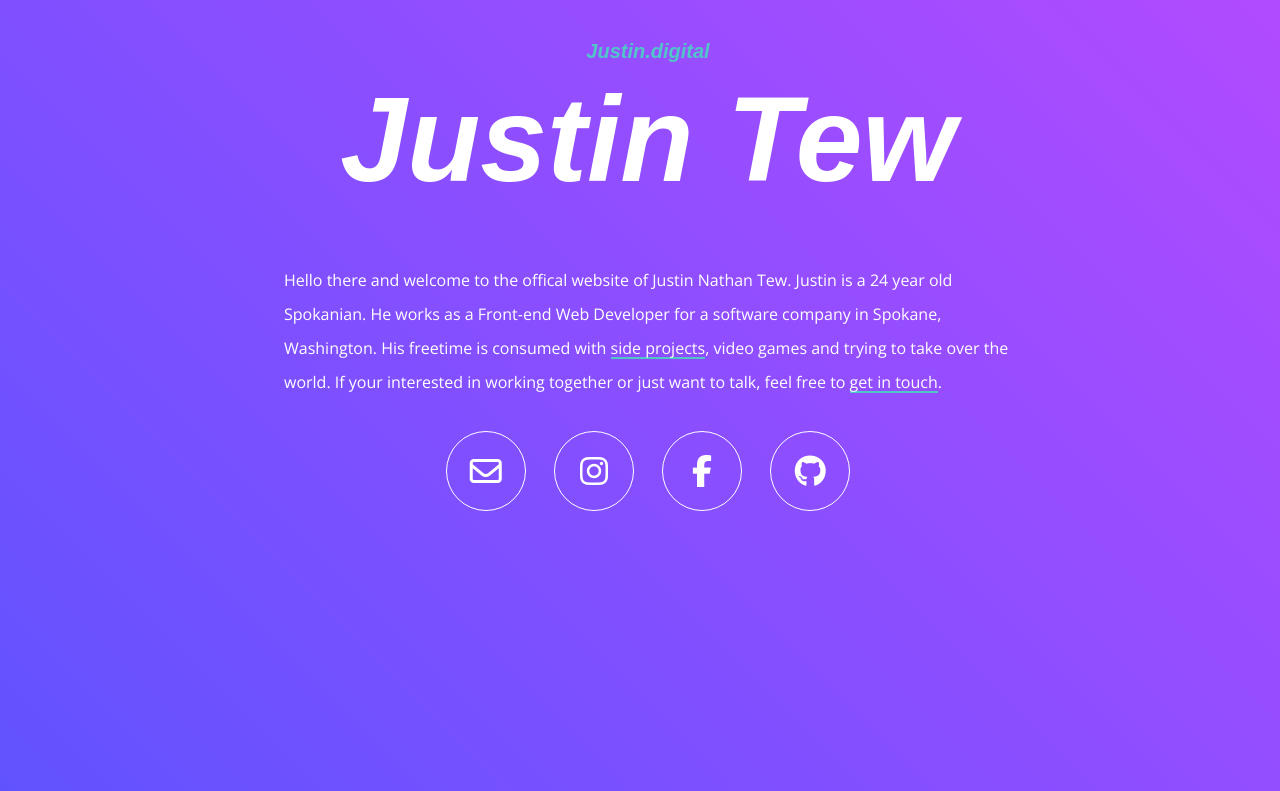
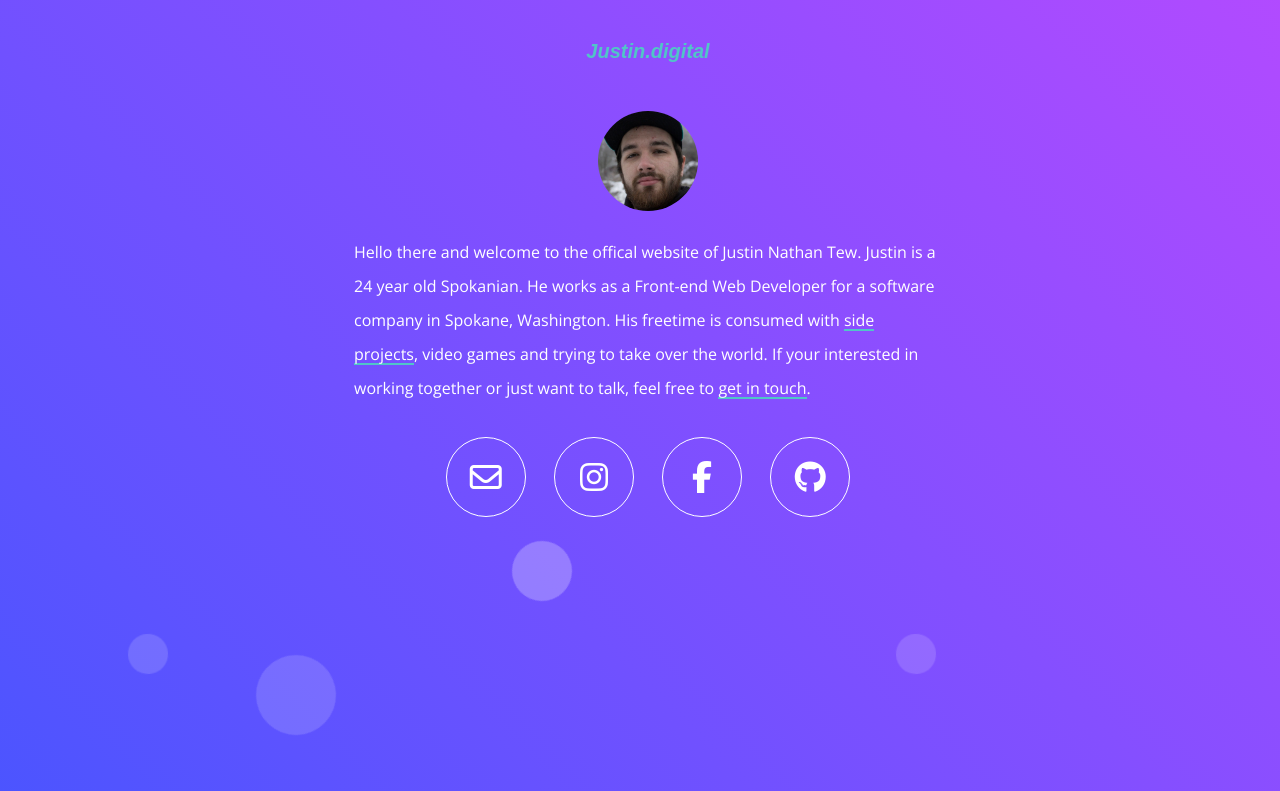
Before and after one commit to gustsu/OLD_2017_justin.digital, a plain HTML site: page index.html in a window 1280 px wide. Shown: the top 791 px of the page. Drawn offline with nearby package versions, Linux system fonts and the light colour scheme; a web font is replaced by a local one.

Commit message:
fixed everything

```diff
--- a/assets/scss/styles.scss
+++ b/assets/scss/styles.scss
@@ -11,9 +11,11 @@ body {
 body {
   font-family: 'Open Sans', sans-serif;
   color:#fff;
+}
+
+body {
   overflow-x: hidden;
 }
-
 
 
 html {
@@ -57,8 +59,17 @@ p {
     line-height: 25px;
 }
 
-p:first-of-type {
-  margin-top: 2em;
+.me {
+    text-align: center;
+    display: block;
+    border-radius: 100%;
+    margin: 2em auto 0em;
+    width: 100px;
+    height: 100px;
+    transition: all .25s;
+    &:hover {
+      transform:scale(1.1);
+    };
 }
 
 
@@ -135,7 +146,7 @@ nav.row {
 }
 
 .content-container{
-    max-width: 760px;
+    max-width: 620px;
     width: 85%;
     margin: 0 auto;
     display: block;
@@ -232,26 +243,71 @@ nav.row {
 }
 
 
+.bg-bubbles {
+  display: none;
+}
 
-.bg-bubbles{
-  position: relative;
-  top: 0px;
+@-webkit-keyframes square {
+  0%   { bottom:-25%; }
+  100% { bottom: 120%; transform: rotate(600deg);  }
+}
+@keyframes square {
+  0%   { bottom:-25%; }
+  100% { bottom: 120%; transform: rotate(600deg);}
+}
+
+@media screen and (min-width: 375px) {
+  p {
+      font-size: 16px;
+      line-height: 34px;
+  }
+  .social-container {
+    a {
+      margin-right: .75em;
+    }
+  }
+
+}
+
+@media screen and (min-width: 520px) {
+  h1 {
+    font-size:4.25em;
+  }
+
+  .social-container {
+    a {
+      width: 80px;
+      height: 80px;
+      padding-top: 20px;
+      font-size: 2em;
+    }
+  }
+
+}
+
+
+@media screen and (min-width: 760px) {
+
+  .bg-bubbles{
+  position: absolute;
+  top: 0;
   left: 0;
   width: 100%;
-  min-height: 100vh;
-
+  height: 100%;
   z-index: 1;
-
+  display: block;
   li{
     position: absolute;
     list-style: none;
+    display: block;
     width: 40px;
     height: 40px;
-    background-color: rgba(255, 255, 255, 0.15);
-    bottom: -200vh;
+    border-radius: 100%;
+    background-color: rgba(255,255,255,.15);
+    bottom: -25%;
 
-    -webkit-animation: square2 25s infinite;
-    animation:         square2 25s infinite;
+    -webkit-animation: square 25s infinite;
+    animation:         square 25s infinite;
 
     -webkit-transition-timing-function: linear;
     transition-timing-function: linear;
@@ -282,6 +338,7 @@ nav.row {
 
       animation-duration: 22s;
 
+      background-color: rgba(255,255,255,.25);
     }
 
     &:nth-child(5){
@@ -294,6 +351,7 @@ nav.row {
       height: 120px;
 
       animation-delay: 3s;
+      background-color: rgba(255,255,255,.2);
     }
 
     &:nth-child(7){
@@ -320,6 +378,7 @@ nav.row {
 
       animation-delay: 2s;
       animation-duration: 40s;
+      background-color: rgba(255,255,255,.3);
     }
 
     &:nth-child(10){
@@ -332,63 +391,16 @@ nav.row {
   }
 }
 
-@-webkit-keyframes square {
-  0%   { transform: translateY(0); }
-  100% { transform: translateY(-2000px) rotate(600deg); }
-}
-@keyframes square {
-  0%   { transform: translateY(0); }
-  100% { transform: translateY(-2000px) rotate(600deg); }
-}
-
-@-webkit-keyframes square2 {
-  0%   { bottom: -200vh;  display: block;}
-  100% { bottom: 100%; transform: rotate(600deg); display: block;}
-}
-@keyframes square2 {
-  0%   { bottom: -200vh; display: block;}
-  100% { bottom: 100%; transform: rotate(600deg); display: block;}
-}
-
-@media screen and (min-width: 375px) {
-  p {
-      font-size: 16px;
-      line-height: 34px;
-  }
-  .social-container {
-    a {
-      margin-right: .75em;
-    }
+  .home-body {
+      overflow: hidden;
   }
 
-}
-
-@media screen and (min-width: 520px) {
-  h1 {
-    font-size:5em;
-  }
-
-  .social-container {
-    a {
-      width: 80px;
-      height: 80px;
-      padding-top: 20px;
-      font-size: 2em;
-    }
-  }
-
-
-}
-
-
-@media screen and (min-width: 760px) {
-
   p:first-of-type {
-    margin-top: 4em;
+    margin-top: 1.5em;
   }
 
   h1 {
-    font-size:7.5em;
+    font-size:4.5em;
   }
 }
 
--- a/index.html
+++ b/index.html
@@ -10,7 +10,7 @@
   <link rel="stylesheet" href="assets/css/styles.min.css?v=1.2">
 
 </head>
-<body>
+<body class="home-body">
     <nav class="row">
       <span class="logo"><a href="/">Justin.digital</a></span>
 <!--       <span class="lnr lnr-menu"></span> -->
@@ -19,8 +19,9 @@
       </ul> -->
     </nav>
     <div class="content-container">
-        <h1>Justin Tew</h1>
-        <p>Hello there and welcome to the offical website of Justin Nathan Tew. Justin is a 24 year old Spokanian. He works as a Front-end Web Developer for a software company in Spokane, Washington. His freetime is consumed with <a href="http://github.com/gustsu" target="_blank">side projects</a>, video games and trying to take over the world. If your interested in working together or just want to talk, feel free to <a href="http://www.google.com/recaptcha/mailhide/d?k=01JF9hu7bB7hdMi0zYgxjV3w==&amp;c=FhUCUjx3CWMXpqxN2y36MVRNAXr7J75Nr1APab8XdA4=" onclick="window.open('http://www.google.com/recaptcha/mailhide/d?k\x3d01JF9hu7bB7hdMi0zYgxjV3w\x3d\x3d\x26c\x3dFhUCUjx3CWMXpqxN2y36MVRNAXr7J75Nr1APab8XdA4\x3d', '', 'toolbar=0,scrollbars=0,location=0,statusbar=0,menubar=0,resizable=0,width=500,height=300'); return false;" title="Email">get in touch</a>.</p>
+        <img class="me" src="./assets/images/me.jpg">
+<!--         <h1>Justin Tew</h1>
+ -->        <p>Hello there and welcome to the offical website of Justin Nathan Tew. Justin is a 24 year old Spokanian. He works as a Front-end Web Developer for a software company in Spokane, Washington. His freetime is consumed with <a href="http://github.com/gustsu" target="_blank">side projects</a>, video games and trying to take over the world. If your interested in working together or just want to talk, feel free to <a href="http://www.google.com/recaptcha/mailhide/d?k=01JF9hu7bB7hdMi0zYgxjV3w==&amp;c=FhUCUjx3CWMXpqxN2y36MVRNAXr7J75Nr1APab8XdA4=" onclick="window.open('http://www.google.com/recaptcha/mailhide/d?k\x3d01JF9hu7bB7hdMi0zYgxjV3w\x3d\x3d\x26c\x3dFhUCUjx3CWMXpqxN2y36MVRNAXr7J75Nr1APab8XdA4\x3d', '', 'toolbar=0,scrollbars=0,location=0,statusbar=0,menubar=0,resizable=0,width=500,height=300'); return false;" title="Email">get in touch</a>.</p>
         <div class="social-container">
           <a href="http://www.google.com/recaptcha/mailhide/d?k=01JF9hu7bB7hdMi0zYgxjV3w==&amp;c=FhUCUjx3CWMXpqxN2y36MVRNAXr7J75Nr1APab8XdA4=" onclick="window.open('http://www.google.com/recaptcha/mailhide/d?k\x3d01JF9hu7bB7hdMi0zYgxjV3w\x3d\x3d\x26c\x3dFhUCUjx3CWMXpqxN2y36MVRNAXr7J75Nr1APab8XdA4\x3d', '', 'toolbar=0,scrollbars=0,location=0,statusbar=0,menubar=0,resizable=0,width=500,height=300'); return false;" title="Email"><i class="fa fa-envelope-o" aria-hidden="true"></i></a>
           <a href="http://instagram.com/justin.digital" class="insta-link" title="Instagram" target="_blank"><i class="fa fa-instagram" aria-hidden="true"></i></a>
```
Also changed, not shown: assets/css/styles.min.css, assets/images/dme.jpg (added), 1 other file.
